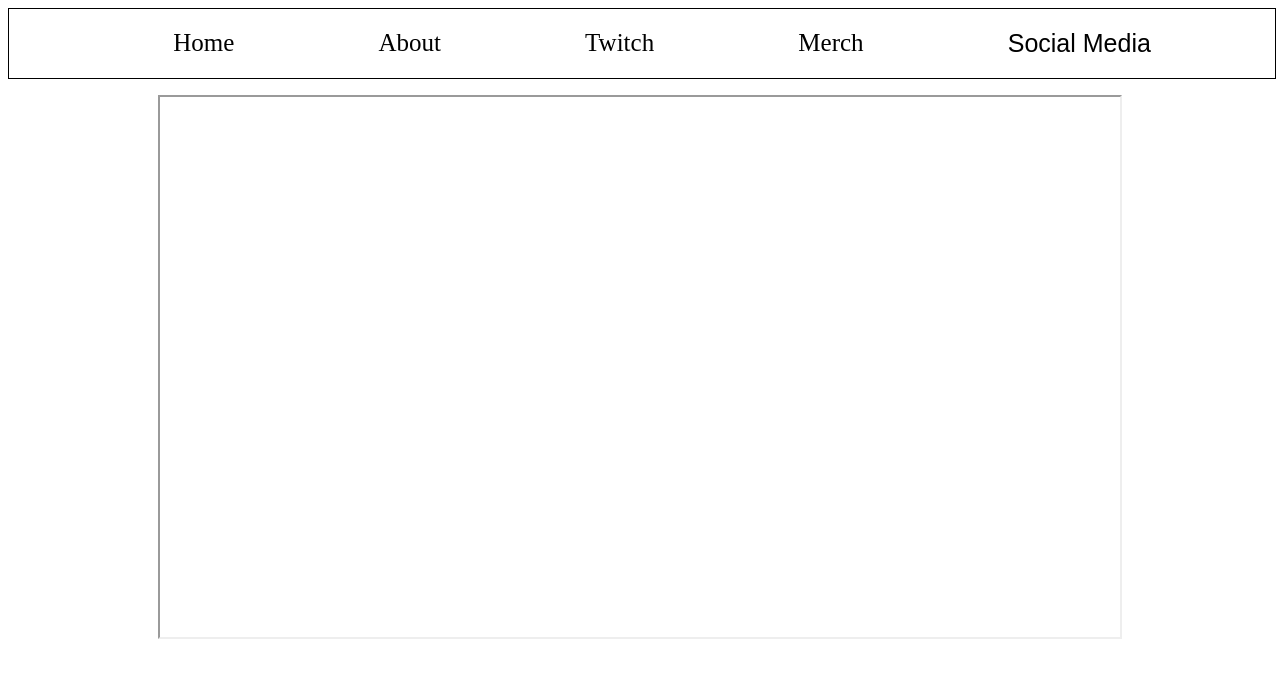
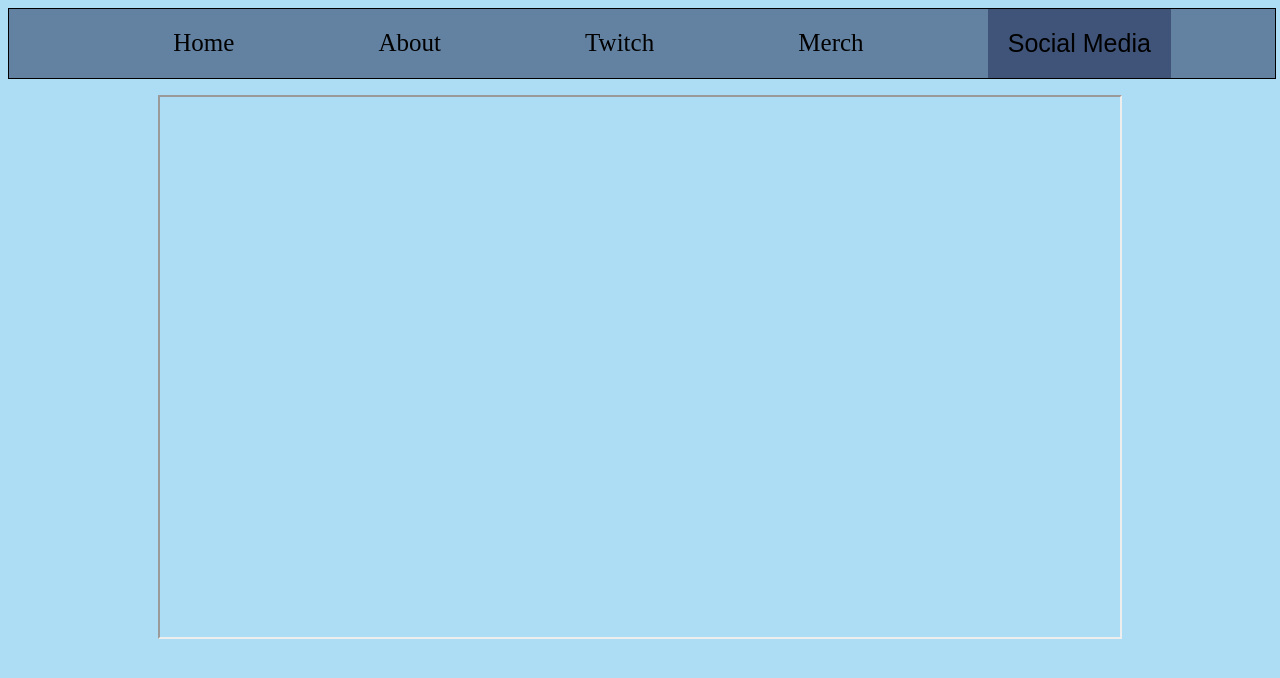
Before and after one commit to KLawsonDevelopment/AydannSite, a React (Create React App) app: page / in a window 1280 px wide. Shown: the top 678 px of the page. Built offline with nearby package versions, Linux system fonts and the light colour scheme; no server answers.

Commit message:
Why is the button background darker??

```diff
--- a/src/index.css
+++ b/src/index.css
@@ -1,3 +1,7 @@
+body {
+  background-color: rgba(137, 207, 240, .7)
+}
+
 .primaryNav {
   display: flex;
   justify-content: space-evenly;
@@ -7,6 +11,7 @@
   margin: auto;
   margin-bottom: 16px;
   padding: auto;
+  background-color: rgba(29, 41, 81, .5)
 }
 
 .primaryNav a {
@@ -24,9 +29,9 @@
   padding: 20px;
   width: auto;
   text-decoration: none;
-  border: none;
+  border: 0;
   cursor: pointer;
-  background-color: rgb(255,255,255)
+  background-color: rgba(29, 41, 81, .5)
 }
 
 .social:hover, .social:focus {
```
